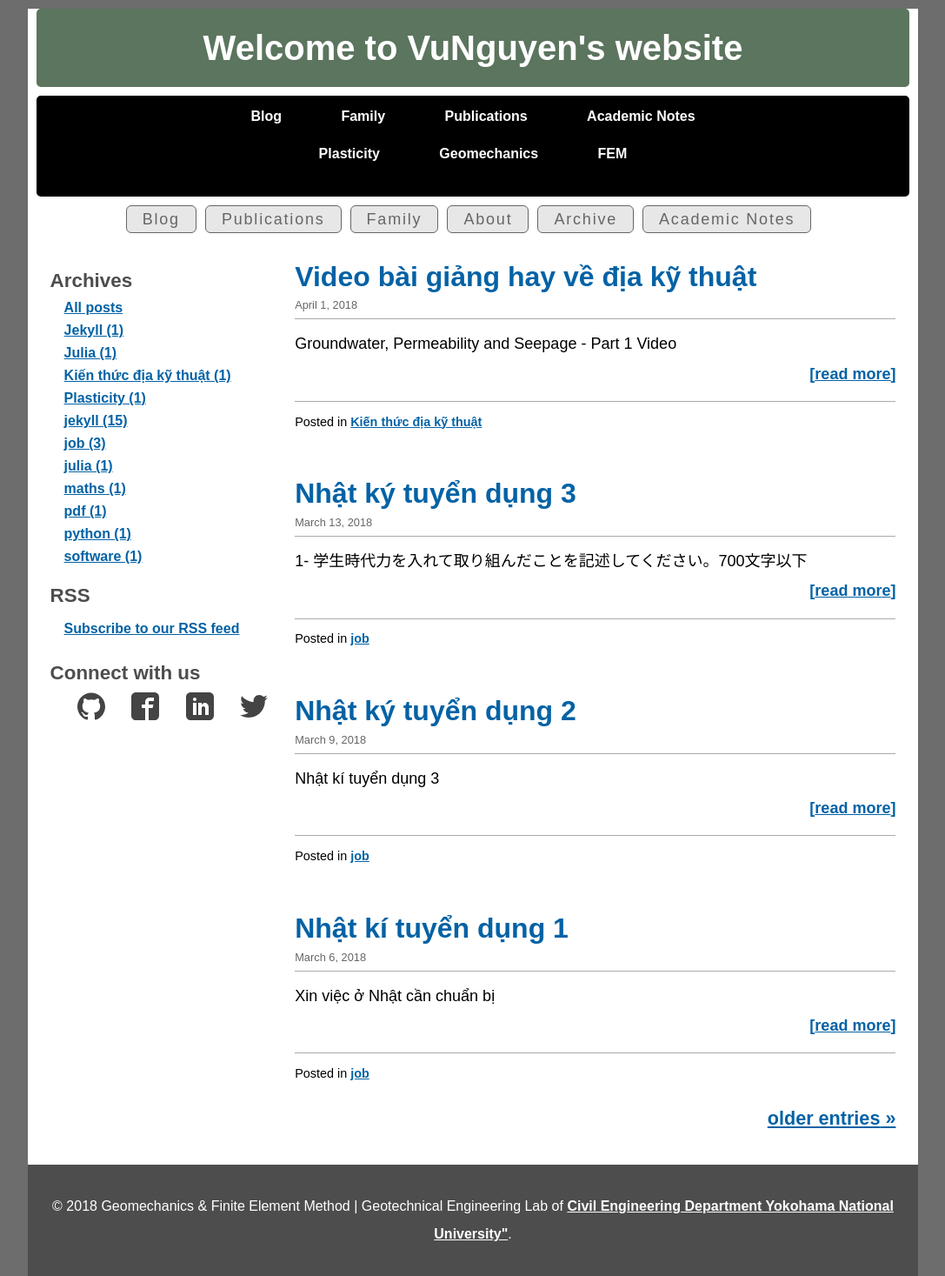
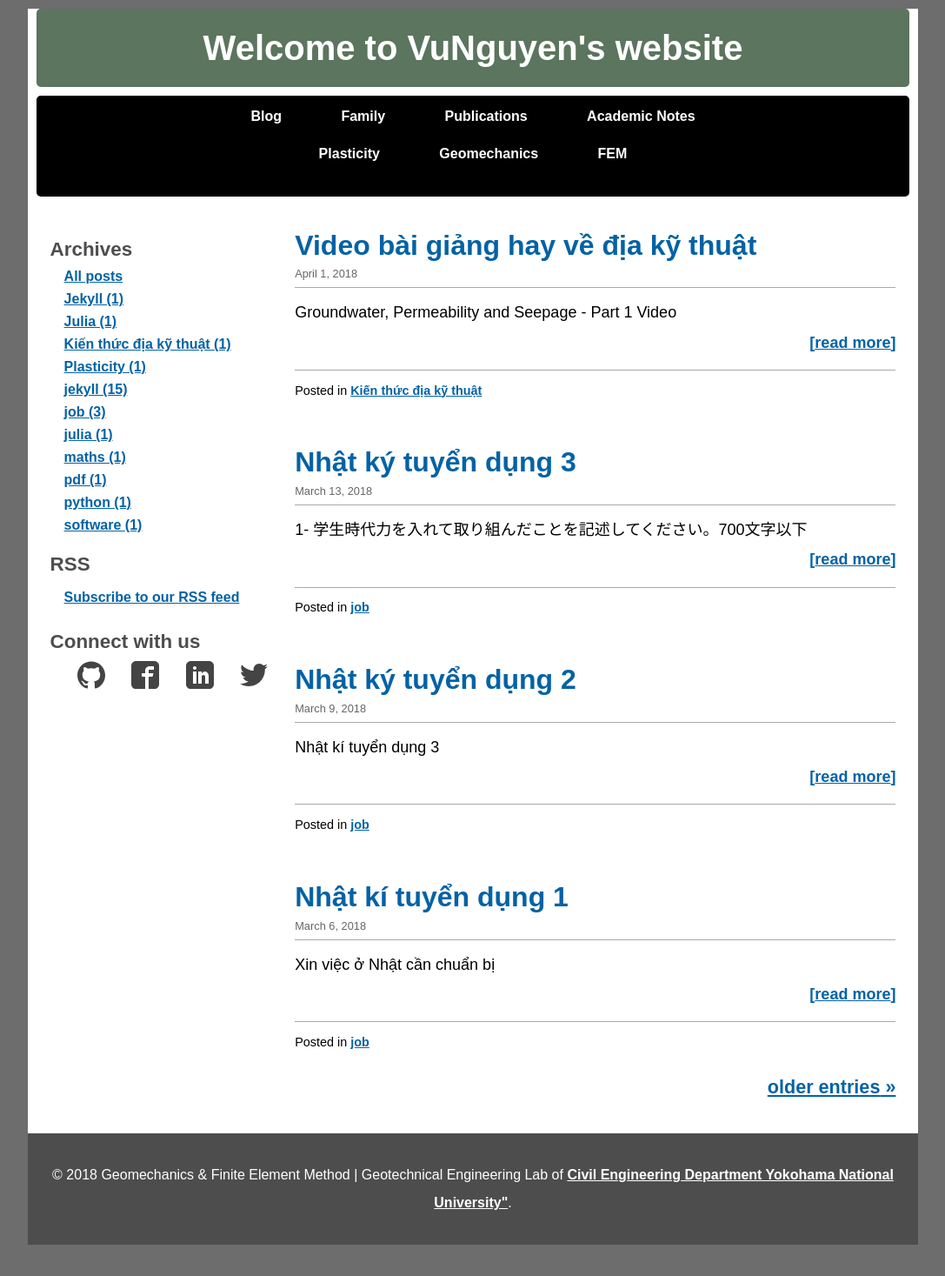
Before and after one commit to quangvunp/geomechanics, a Jekyll site: the page built from index.html, in a window 1280 px wide. Shown: the whole page at 87% size, without its empty margins (96-1183 px from the left). Built offline with Jekyll 4.4.1, drawn with Linux system fonts in a browser that asks for light colours; the list of posts is cut into pages by our own code; after the commit the page ends 1431 px from its top, so only the background shows below that.

Commit message:
Update default.html

```diff
--- a/_layouts/default.html
+++ b/_layouts/default.html
@@ -42,25 +42,6 @@
 </div>
 
 
-<nav style="margin: 0 auto">
-<ul style="display: inline-block;">
-  <li><a class = "button" href="{{site.baseurl}}/index.html">Blog</a></li>
-  <li><a class = "button" href="{{site.baseurl}}/Publications.html">Publications<a</li>
-  <li><a class = "button" href="{{site.baseurl}}/Family.html">Family</a></li>
-  <li><a class = "button" href="{{site.baseurl}}/about.html">About</a></li>
-  <li><a class = "button" href="{{site.baseurl}}/tags/" title="Archive">Archive</a></li>
-  <li><a class = "button"　href="#"> Academic Notes </a>
-	  <ul>
-		<li><a class = "button" href="{{site.baseurl}}/Plasticity.html"> Plasticity </a></li>
-	        <li><a class = "button" href="{{site.baseurl}}/geotech.html"> Geomechanics </a></li>
-	        <li><a class = "button" href="{{site.baseurl}}/FEM.html"> FEM </a></li>
-
-          </ul>
-  </li>
-  </ul>
-</nav>
-
-
 </header>
 
 <!-- content goes here -->
```
